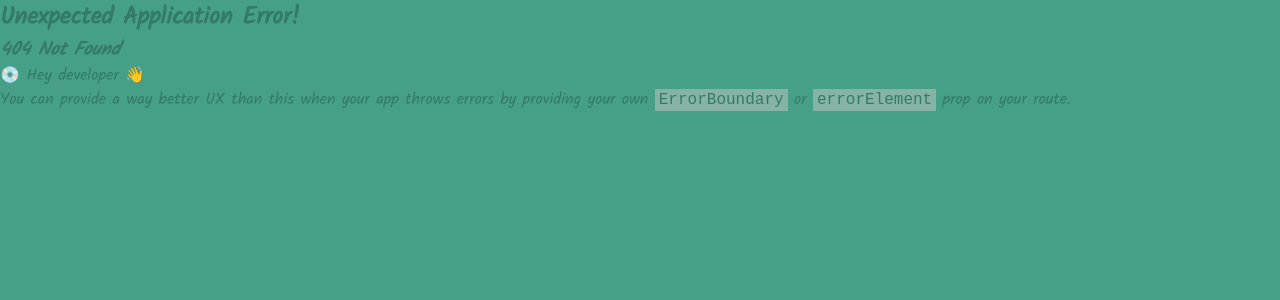
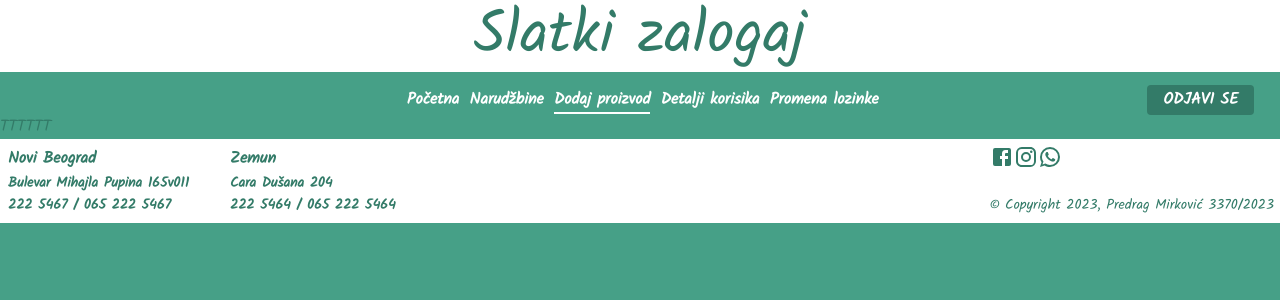
Before and after one commit to pedja98/sweet-bite-web, a React (Create React App) app: page /user/add-product in a window 1280 px wide. Before the commit this address had no page. Shown: the top 300 px of the page. Built offline with nearby package versions, Linux system fonts and the light colour scheme.

Commit message:
add all components and routes for project

```diff
--- a/src/components/common/navBar/NavBar.tsx
+++ b/src/components/common/navBar/NavBar.tsx
@@ -31,9 +31,36 @@ const NavBar = ({ userType }: { userType: string }) => {
           >
             Početna
           </NavBarLinkStyled>
-          <NavBarLinkStyled to='/'>Moje narudžbine</NavBarLinkStyled>
-          <NavBarLinkStyled to='/'>Obaveštenja</NavBarLinkStyled>
-          <NavBarLinkStyled to='/'>Korpa</NavBarLinkStyled>
+          <NavBarLinkStyled
+            style={({ isActive }) => {
+              return {
+                borderBottom: isActive ? '2px solid' : '',
+              }
+            }}
+            to='/user/my-orders'
+          >
+            Moje narudžbine
+          </NavBarLinkStyled>
+          <NavBarLinkStyled
+            style={({ isActive }) => {
+              return {
+                borderBottom: isActive ? '2px solid' : '',
+              }
+            }}
+            to='/user/notifications'
+          >
+            Obaveštenja
+          </NavBarLinkStyled>
+          <NavBarLinkStyled
+            style={({ isActive }) => {
+              return {
+                borderBottom: isActive ? '2px solid' : '',
+              }
+            }}
+            to='/user/basket'
+          >
+            Korpa
+          </NavBarLinkStyled>
           <NavBarLinkStyled
             style={({ isActive }) => {
               return {
@@ -67,8 +94,26 @@ const NavBar = ({ userType }: { userType: string }) => {
           >
             Početna
           </NavBarLinkStyled>
-          <NavBarLinkStyled to=''>Narudžbine</NavBarLinkStyled>
-          <NavBarLinkStyled to=''>Dodaj proizvod</NavBarLinkStyled>
+          <NavBarLinkStyled
+            style={({ isActive }) => {
+              return {
+                borderBottom: isActive ? '2px solid' : '',
+              }
+            }}
+            to='/user/orders'
+          >
+            Narudžbine
+          </NavBarLinkStyled>
+          <NavBarLinkStyled
+            to='/user/add-product'
+            style={({ isActive }) => {
+              return {
+                borderBottom: isActive ? '2px solid' : '',
+              }
+            }}
+          >
+            Dodaj proizvod
+          </NavBarLinkStyled>
           <NavBarLinkStyled
             to='/user/details'
             style={({ isActive }) => {
--- /dev/null
+++ b/src/components/user/addProduct/AddProduct.tsx
@@ -0,0 +1,5 @@
+const AddProduct = () => {
+  return <div>TTTTTT</div>
+}
+
+export default AddProduct
--- /dev/null
+++ b/src/components/user/basket/Basket.tsx
@@ -0,0 +1,5 @@
+const Basket = () => {
+  return <div>Basket</div>
+}
+
+export default Basket
--- /dev/null
+++ b/src/components/user/notifications/Notification.tsx
@@ -0,0 +1,5 @@
+const Notifications = () => {
+  return <div>Notifications</div>
+}
+
+export default Notifications
--- /dev/null
+++ b/src/components/user/orders/Orders.tsx
@@ -0,0 +1,5 @@
+const Orders = () => {
+  return <div>G</div>
+}
+
+export default Orders
--- a/src/components/user/user.tsx
+++ b/src/components/user/user.tsx
@@ -3,7 +3,7 @@ import Header from '../common/header/Header'
 import NavBar from '../common/navBar/NavBar'
 import { useAppSelector } from '../../app/hooks'
 import { selectAuthKey } from '../../features/auth/auth.selectors'
-import Footer from '../common/footer/footer'
+import Footer from '../common/footer/Footer'
 
 const User = () => {
   const currentUserType = useAppSelector(selectAuthKey('type'))
```
Also changed, not shown: src/Router/Router.tsx (+9 -0 lines).
